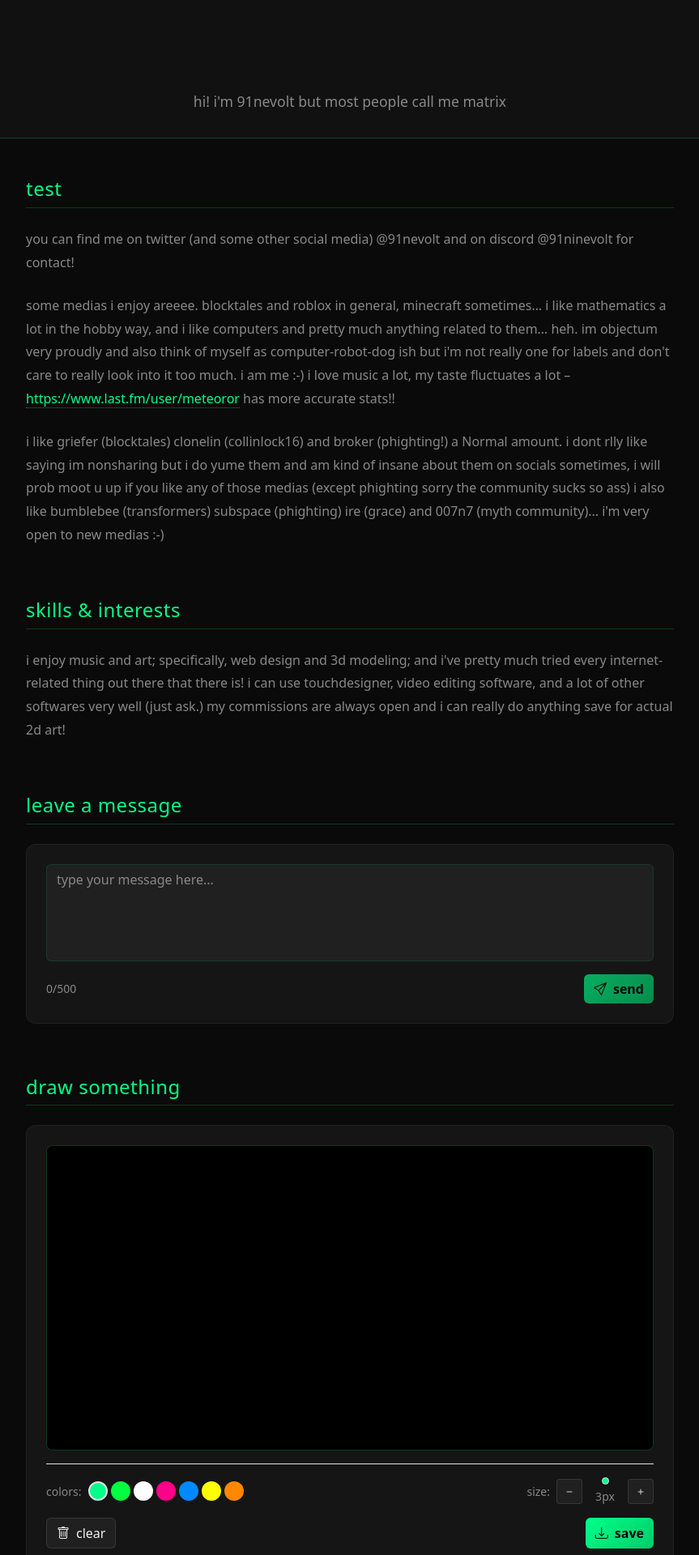
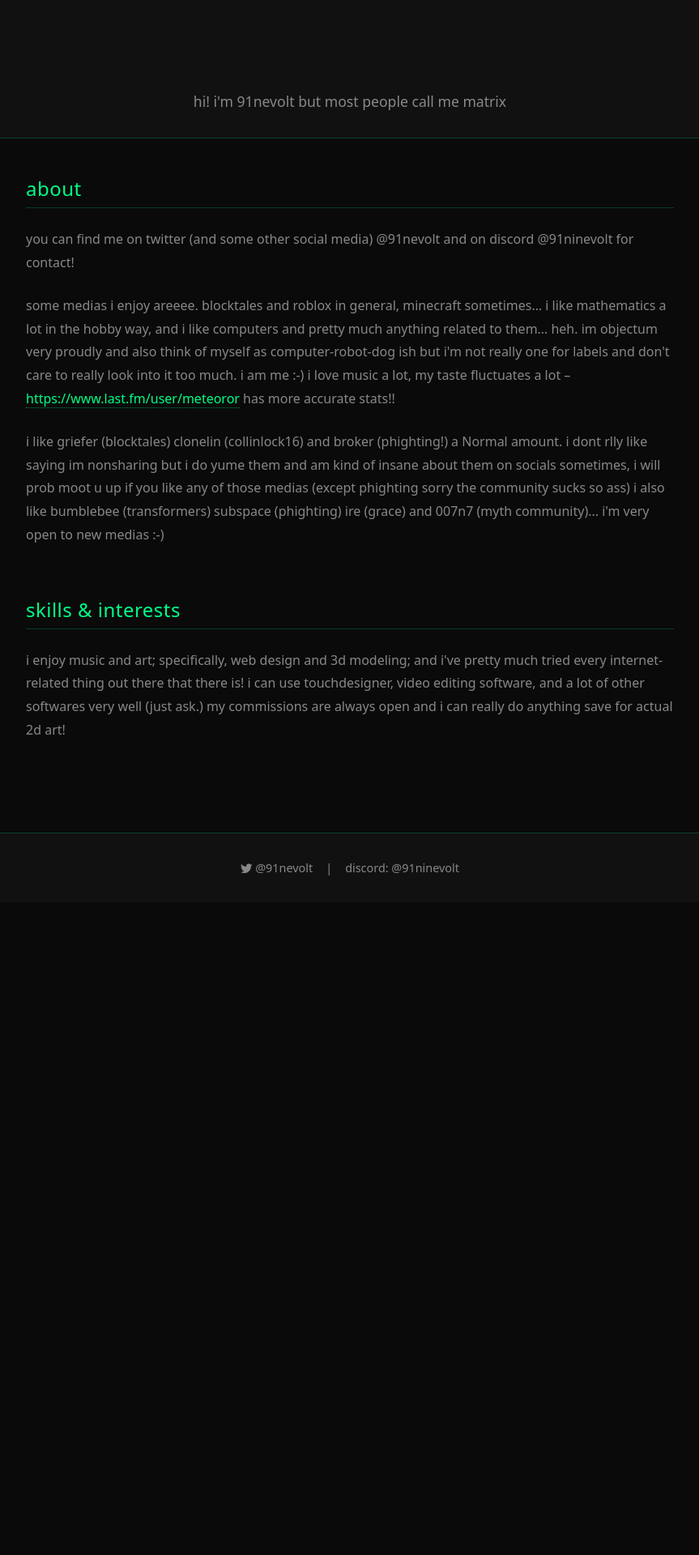
Before and after one commit to meteoror/bento-website, a React (Vite) app: page /about in a window 1280 px wide. Shown: the top 1920 px of the page at 81% size, without its empty margins (208-1071 px from the left). After the commit the page ends 1114 px from the top, so only its background shows below. Built offline with nearby package versions, Linux system fonts and the light colour scheme.

Commit message:
stripped art/response box from about section

```diff
--- a/src/pages/About.tsx
+++ b/src/pages/About.tsx
@@ -1,6 +1,4 @@
 import React, { useState, useEffect } from "react";
-import ResponseBox from "../components/ResponseBox";
-import DrawingBox from "../components/DrawingBox";
 import "../styles.css";
 
 const App: React.FC = () => {
@@ -27,14 +25,6 @@ const App: React.FC = () => {
       return () => clearTimeout(timer);
     }
   }, [statusMessage]);
-
-  const handleMessageSent = (message: string) => {
-    setStatusMessage(message);
-  };
-
-  const handleDrawingSaved = (message: string) => {
-    setStatusMessage(message);
-  };
 
   useEffect(() => {
   const script = document.createElement("script");
@@ -78,7 +68,7 @@ const App: React.FC = () => {
         <div className="container">
           {/* About Section */}
           <section className="portfolio-section">
-            <h2 className="section-title">test</h2>
+            <h2 className="section-title">about</h2>
             <div className="content-text">
               <p>
                 you can find me on twitter (and some other social media)
@@ -130,16 +120,6 @@ const App: React.FC = () => {
             </div>
           </section>
 
-          {/* Visitor Interaction Section */}
-          <section className="portfolio-section">
-            <h2 className="section-title">leave a message</h2>
-            <ResponseBox onMessageSent={handleMessageSent} />
-          </section>
-
-          <section className="portfolio-section">
-            <h2 className="section-title">draw something</h2>
-            <DrawingBox onDrawingSaved={handleDrawingSaved} />
-          </section>
         </div>
       </main>
 
```
